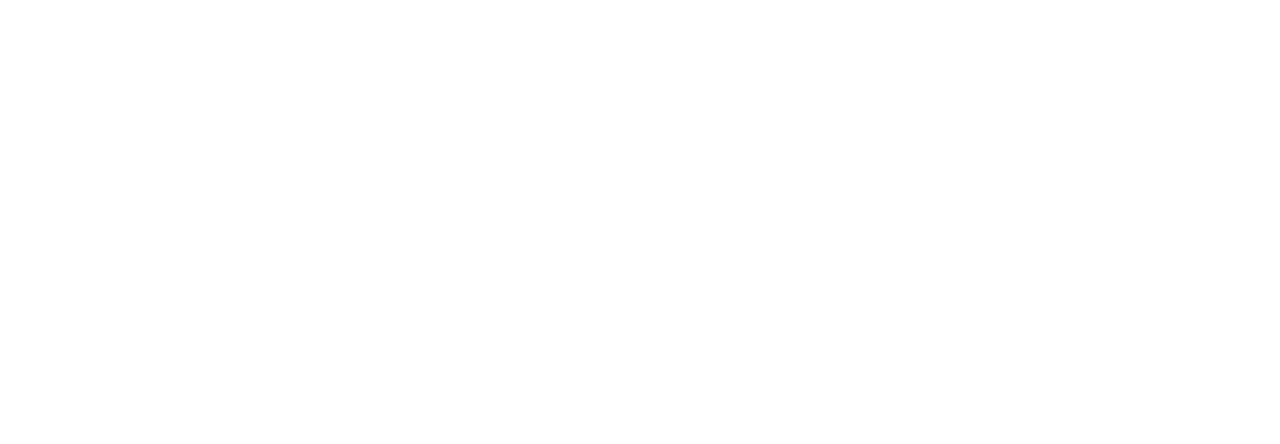
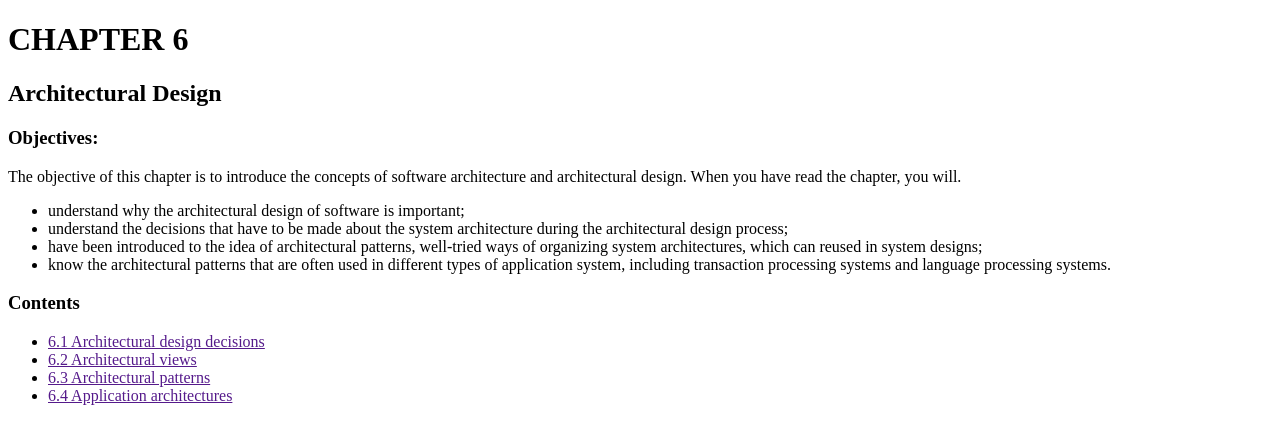
Before and after one commit to majo-123/Architectural-Design, a plain HTML site: page homepage.html in a window 1280 px wide. Drawn offline with Linux system fonts and the light colour scheme.

Commit message:
first commit

```diff
--- a/homepage.html
+++ b/homepage.html
@@ -1,11 +1,36 @@
 <!DOCTYPE html>
 <html lang="en">
 <head>
-    <meta charset="UTF-8">
-    <meta name="viewport" content="width=device-width, initial-scale=1.0">
-    <title>Document</title>
+<meta charset="UTF-8">
+<meta name="viewport" content="width=device-width, initial-scale=1.0">
+<title>Chapter 6: Architectural Design</title>
 </head>
 <body>
+<header>
+<h1>CHAPTER 6</h1>
+<h2>Architectural Design</h2>
+</header>
+<main>
+<h3>Objectives:</h3>
+<p> The objective of this chapter is to introduce the concepts of software architecture and architectural design. When you have read the chapter, you will.</p>
+<ul>
+<li>understand why the architectural design of software is important;</li>
+<li>understand the decisions that have to be made about the system architecture during the architectural design process;</li>
+<li>have been introduced to the idea of architectural patterns, well-tried ways of organizing system architectures, which can reused in system designs;</li>
+<li>know the architectural patterns that are often used in different types of application system, including transaction processing systems and language processing systems.</li>
+</ul>
+
+<h3>Contents</h3>
+<ul>
+<li><a href="">6.1 Architectural design decisions</a></li>
+<li><a href="">6.2 Architectural views</a></li>
+<li><a href="">6.3 Architectural patterns</a></li>
+<li><a href="">6.4 Application architectures</a></li>
+</ul>
+</main>
+<footer>
+
+</footer>
 
 </body>
 </html>
```
